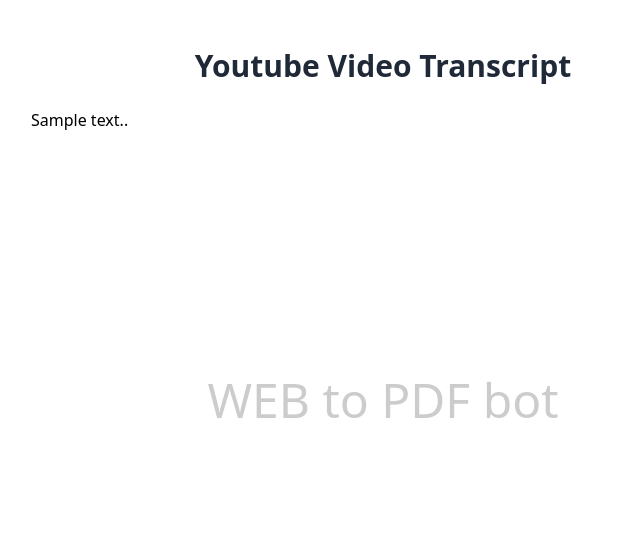
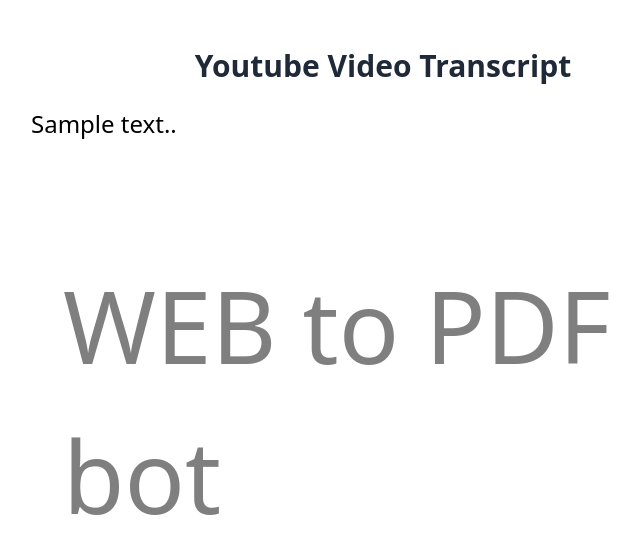
Before and after one commit to ojasgujju/yt-cap, a Flask app: template templates/index.html in a window 1280 px wide. Shown: the top 554 px of the page, without its empty margins (257-897 px from the left). Run offline with Flask 2, Linux system fonts and the light colour scheme; the template is opened without the code that fills it: most values are stand-ins (such as "Sample title", 1, 10 or a date in 2020); some libraries are stand-ins or nearby versions.

Commit message:
Update index.html

```diff
--- a/templates/index.html
+++ b/templates/index.html
@@ -11,28 +11,25 @@
             top: 50%;
             left: 50%;
             transform: translate(-50%, -50%);
-            font-size: 48px;
-            opacity: 0.2;
-            pointer-events: none; /* This ensures that the watermark doesn't interfere with clicking */
+            font-size: 100px;
+            opacity: 0.5;
+            pointer-events: none;
+            /* This ensures that the watermark doesn't interfere with clicking */
         }
 
         body {
             cursor: pointer;
         }
     </style>
-    <script>
-        document.addEventListener('DOMContentLoaded', function () {
-            document.body.addEventListener('click', function () {
-                window.location.href = 'https://telegram.me/urlpdfbot'; // Replace YOUR_LINK_HERE with your desired link
-            });
-        });
-    </script>
+
 </head>
 
 <body>
+    <a href="https://telegram.me/urlpdfbot">
         <div class="bg-white py-6 sm:py-8 lg:py-12">
-        <div class="mx-auto max-w-screen-md px-4 md:px-8">
-            <h1 class="mb-4 text-center text-xl font-bold text-gray-800 sm:text-3xl md:mb-6">Youtube Video Transcript
+            <div class="mx-auto max-w-screen-md px-4 md:px-8 text-2xl">
+                <h1 class="mb-4 text-center text-xl font-bold text-gray-800 sm:text-3xl md:mb-6">Youtube Video
+                    Transcript
                 </h1>
                 {% for item in json_data %}
                 {{ item.text }}. {% if not loop.last %} {% endif %}
@@ -40,6 +37,7 @@
             </div>
         </div>
         <div class="watermark">WEB to PDF bot</div>
+    </a>
 </body>
 
 </html>
```
Lines whose indentation alone changed are shown as unchanged.
